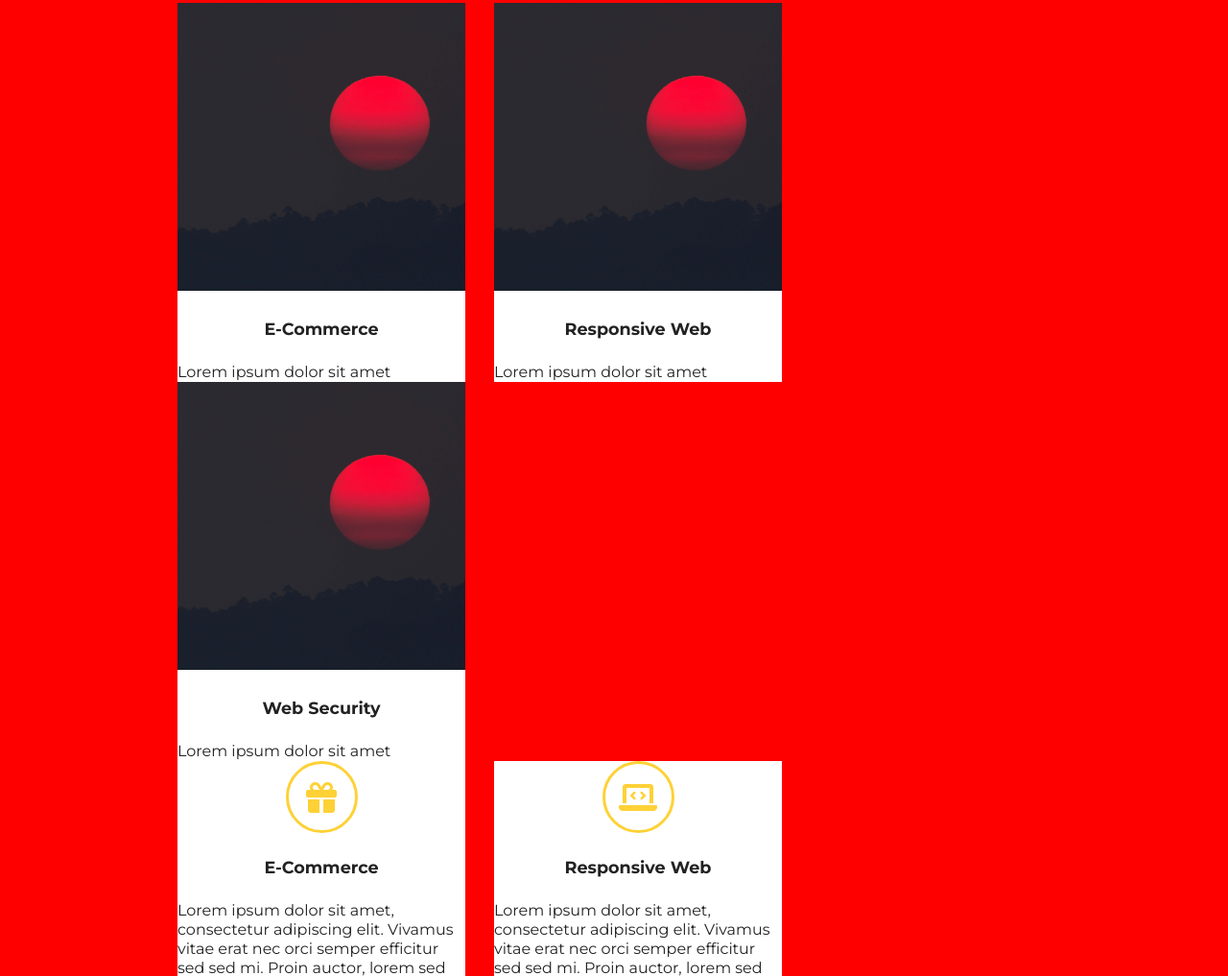
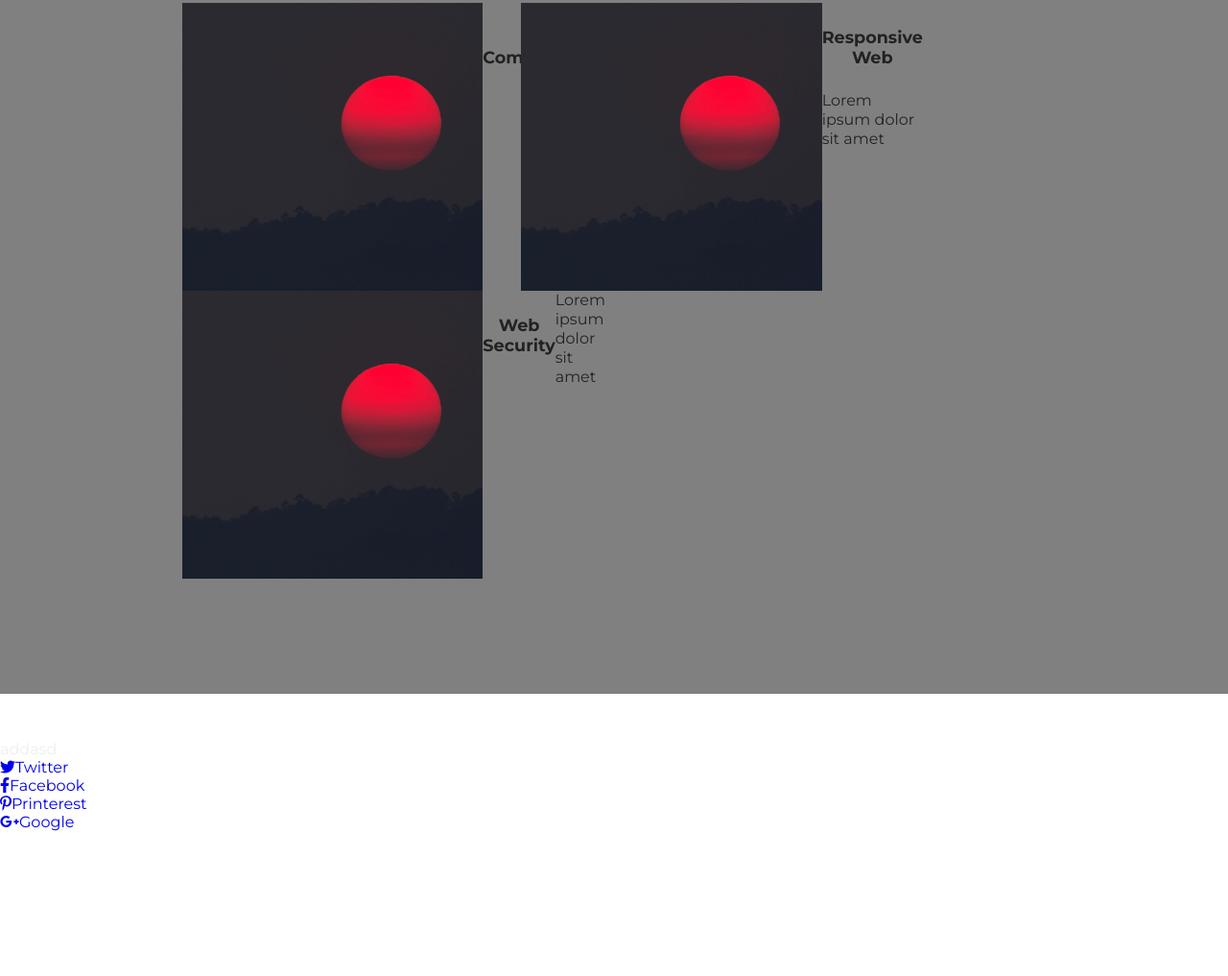
Before and after one commit to thempower/Simple-landing-page-using-git-and-task-runner, a website: page index.html in a window 1280 px wide. Shown: the part 1783-2800 px from the top of the page at 96% size. After the commit the page ends 2649 px from the top, so only its background shows below. Drawn offline with Linux system fonts and the light colour scheme.

Commit message:
footer in build

```diff
--- a/index.html
+++ b/index.html
@@ -87,8 +87,10 @@
                 </div>
                 <div class="col-md-4">
                     <img src="images/moon.jpg" alt="">
+                    <div class="test">
                     <h4>Responsive Web</h4>
                     <p>Lorem ipsum dolor sit amet</p>
+                </div>
                 </div>
                 <div class="col-md-4">
                     <img src="images/moon.jpg" alt="">
@@ -96,7 +98,7 @@
                     <p>Lorem ipsum dolor sit amet</p>
                 </div>
             </div>
-            <div class="row">
+            <!-- <div class="row">
                 <div class="col-md-4">
                     <div class="icon-bgc">
                         <i class="fa-solid fa-gift"></i>
@@ -118,9 +120,20 @@
                     <h4>Web Security</h4>
                     <p>Lorem ipsum dolor sit amet, consectetur adipiscing elit. Vivamus vitae erat nec orci semper efficitur sed sed mi. Proin auctor, lorem sed interdum malesuada, turpis diam congue ante, ut consequat.</p>
                 </div>
-            </div>
+            </div> -->
         </div>
     </section>
+    <footer>
+        <div class="foot-container">
+            <p>addasd</p>
+            <ul>
+                <li><a href="#"><i class="fa-brands fa-twitter"></i>Twitter</li></a>
+                <li><a href="#"><i class="fab fa-facebook-f"></i>Facebook</li></a>
+                <li><a href="#"><i class="fa-brands fa-pinterest-p"></i>Printerest</a></li>
+                <li><a href="#"><i class="fa-brands fa-google-plus-g"></i>Google</a></li>
+            </ul>
+        </div>
+    </footer>
     <script>
         const mobileNav = document.querySelector('ul');
         const burgerIcon = document.querySelector('.burger');
--- a/sass/style.scss
+++ b/sass/style.scss
@@ -179,14 +179,6 @@ nav ul {
     padding-bottom: 80px;
 }
 
- /*  Burger Styling */
- .burger {
-     background: transparent;
-     border: none;
-     outline: none;
-     cursor: pointer;
-     display: none;
- }
 
  .col-md-4 h4 {
     font-family: $main-font;
@@ -218,13 +210,19 @@ nav ul {
 
 .portfolio, .portfolio .row {
 
-    background-color: red;
+    background-color: gray;
 }
+.portfolio .row {
+    display:flex;
 
+
+ }
 .portfolio .col-md-4 {
+    display:flex;
+    margin: 0 20px;
+    justify-content: space-between;
     padding: 0px;
-    margin: 0 15px;
-    max-width: 300px;
+    margin: 25px  0x;
     background-color: white;
 
 }
@@ -233,6 +231,19 @@ nav ul {
     height:300px;
     object-fit: cover;
 }
+
+/* FOOTER */
+footer {
+    display: flex;
+    height: 120px;
+    padding: 40px;
+    display: flex;
+    margin: auto 0;
+    color: #ecf0f1;
+    padding: 48px 0; }
+
+
+
 
  /* Media Queries */
 
```
Also changed, not shown: css/style.css, 1 other file.
